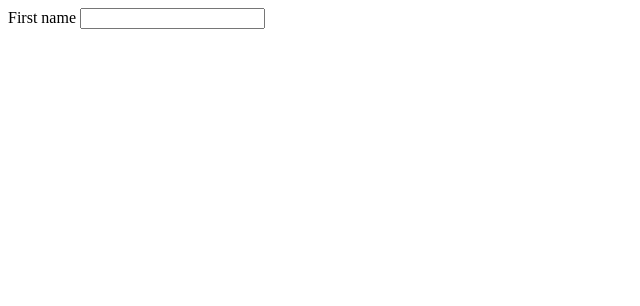
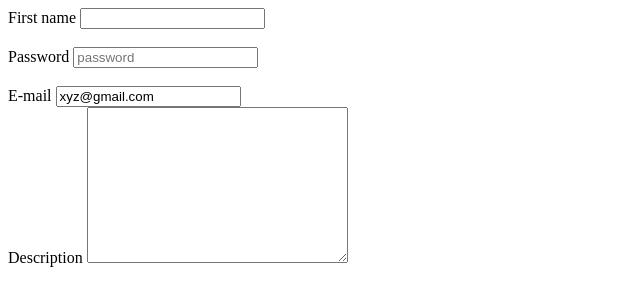
Before and after one commit to Kp31072001/lamborgini, a plain HTML site: page form.html in a window 1280 px wide. Shown: the whole page, without its empty margins (0-640 px from the left). Drawn offline with Linux system fonts and the light colour scheme.

Commit message:
Update form.html

```diff
--- a/form.html
+++ b/form.html
@@ -11,6 +11,13 @@
         <label for="name">First name</label>
        <input type="text" name="name" id="name">
        <br><br>
-
+       <label for="password">Password</label>
+       <input type="password" placeholder="password" id="password">
+       <br><br>
+       <label for="email">E-mail</label>
+       <input type="email" name="" id="email" value="xyz@gmail.com"><br>
+       <label for="desp">Description</label>
+       <textarea name="" id="desp" cols="30" rows="10"></textarea>
+       <br><br>
 </body>
 </html>
```
